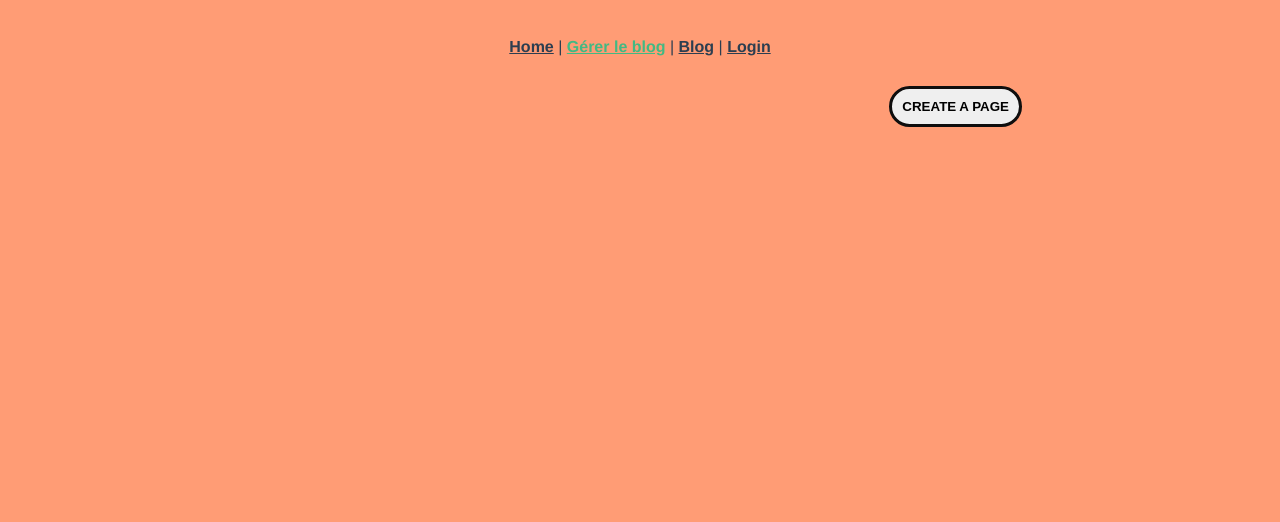
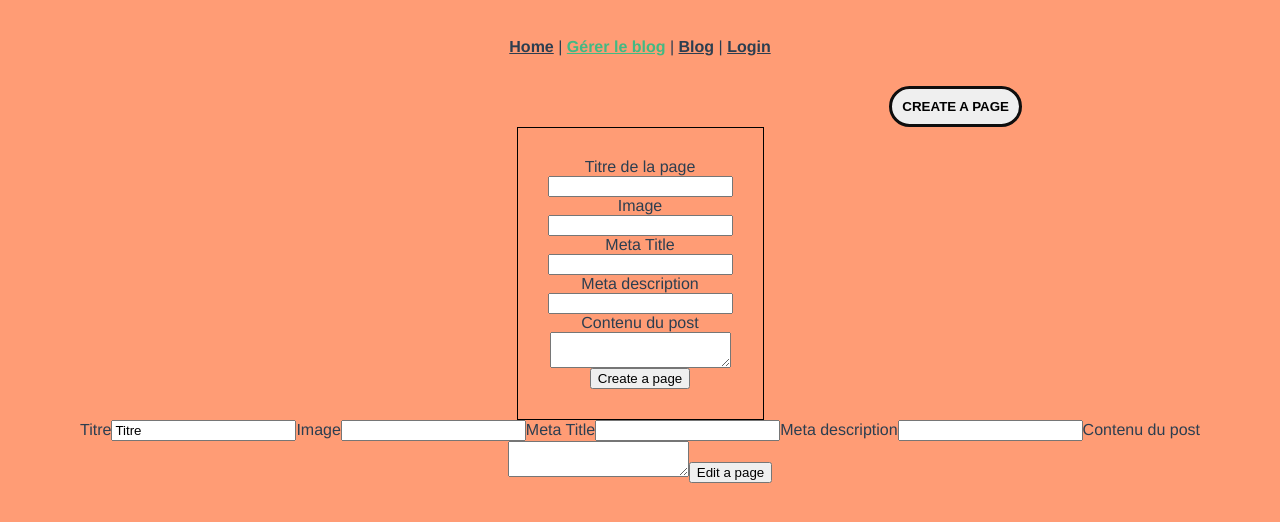
Before and after one commit to Bakabruh/blog-cms, a Vue app: page /admin in a window 1280 px wide. Shown: the top 522 px of the page. Built offline with nearby package versions, Linux system fonts and the light colour scheme.

Commit message:
giga bruh

```diff
--- /dev/null
+++ b/src/components/EditPage.vue
@@ -0,0 +1,42 @@
+<template>
+    <div class="edit">
+        <label for="title">{{ title }}</label>
+        <input id="title" v-model="title" type="text">
+
+        <label for="imgUrl">Image</label>
+        <input type="text" id="imgUrl" v-model="imgUrl">
+
+        <label for="meta-title">Meta Title</label>
+        <input id="meta-title" v-model="metaTitle" type="text">
+
+        <label for="meta-description">Meta description</label>
+        <input id="meta-description" v-model="metaDescription" type="text">
+
+        <label for="content">Contenu du post</label>
+        <textarea id="content" v-model="content" name="content"></textarea>
+
+        <router-link id="edit-button"><button>Edit a page</button></router-link>
+    </div>
+</template>
+
+<script>
+import { mapState } from 'vuex'
+
+export default {
+    name: 'EditPage',
+
+    data() {
+        return {
+            title: "Titre",
+            imgUrl: "",
+            metaTitle:"",
+            metaDescription: "",
+            content: ""
+        }
+    },
+
+    computed: {
+        ...mapState['posts']
+    }
+}
+</script>
--- a/src/views/Admin.vue
+++ b/src/views/Admin.vue
@@ -1,19 +1,22 @@
 <template>
     <div class="admin">
         <Page></Page>
-        <CreatePage style="display: none;"></CreatePage>
+        <CreatePage></CreatePage>
+        <EditPage></EditPage>
     </div>
 </template>
 
 <script>
-import Page from '../components/Page'
-import CreatePage from '../components/CreatePage'
+import Page from '@/components/Page'
+import CreatePage from '@/components/CreatePage'
+import EditPage from '@/components/EditPage'
 
 export default {
     name: 'Admin',
     components: {
         Page,
-        CreatePage
+        CreatePage,
+        EditPage
     },
 }
 </script>
```
Also changed, not shown: src/components/Page.vue (+0 -12 lines), src/views/Login.vue (+91 -0 lines), src/router/index.js (line endings or trailing spaces), src/store/index.js (line endings or trailing spaces).
